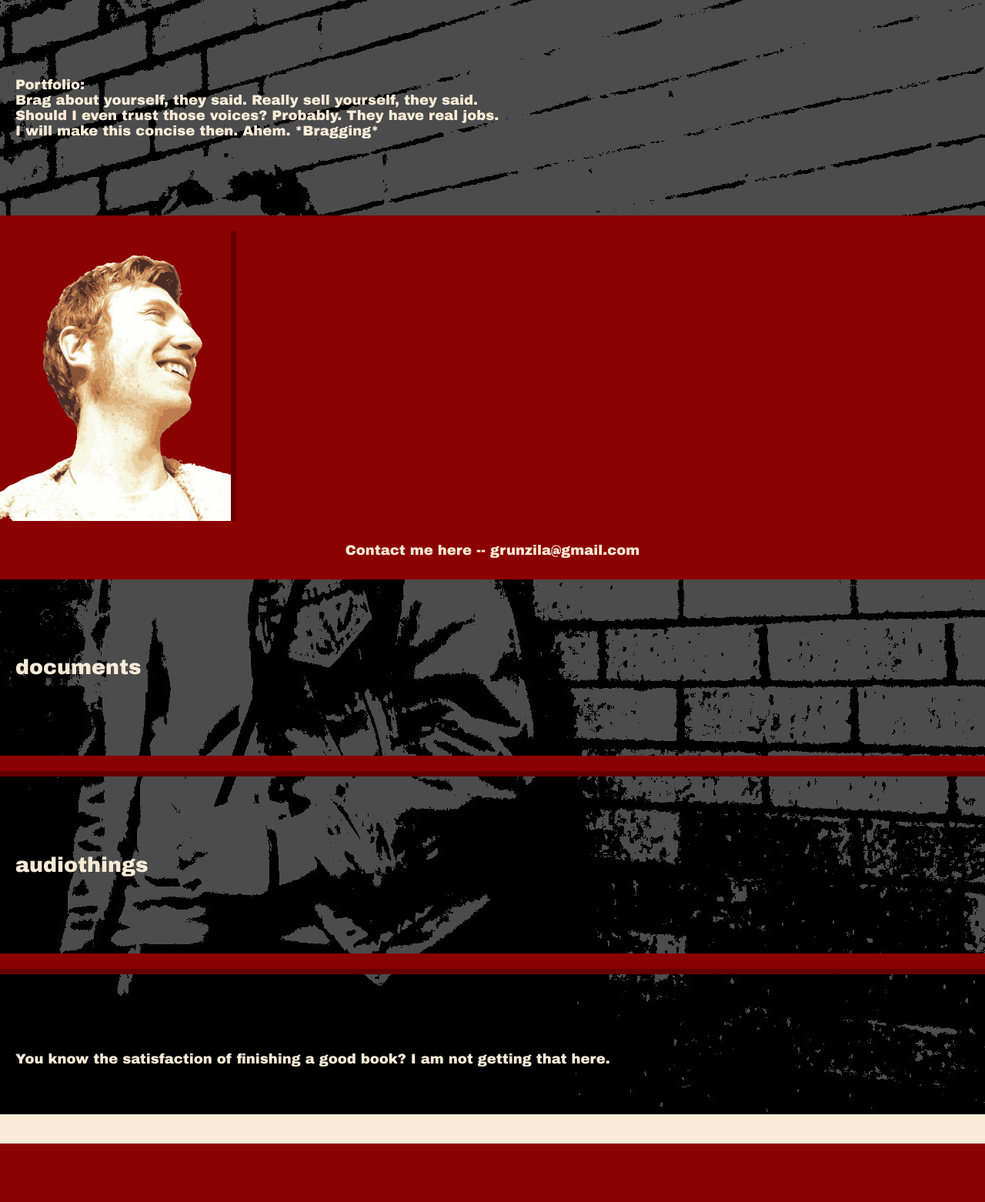
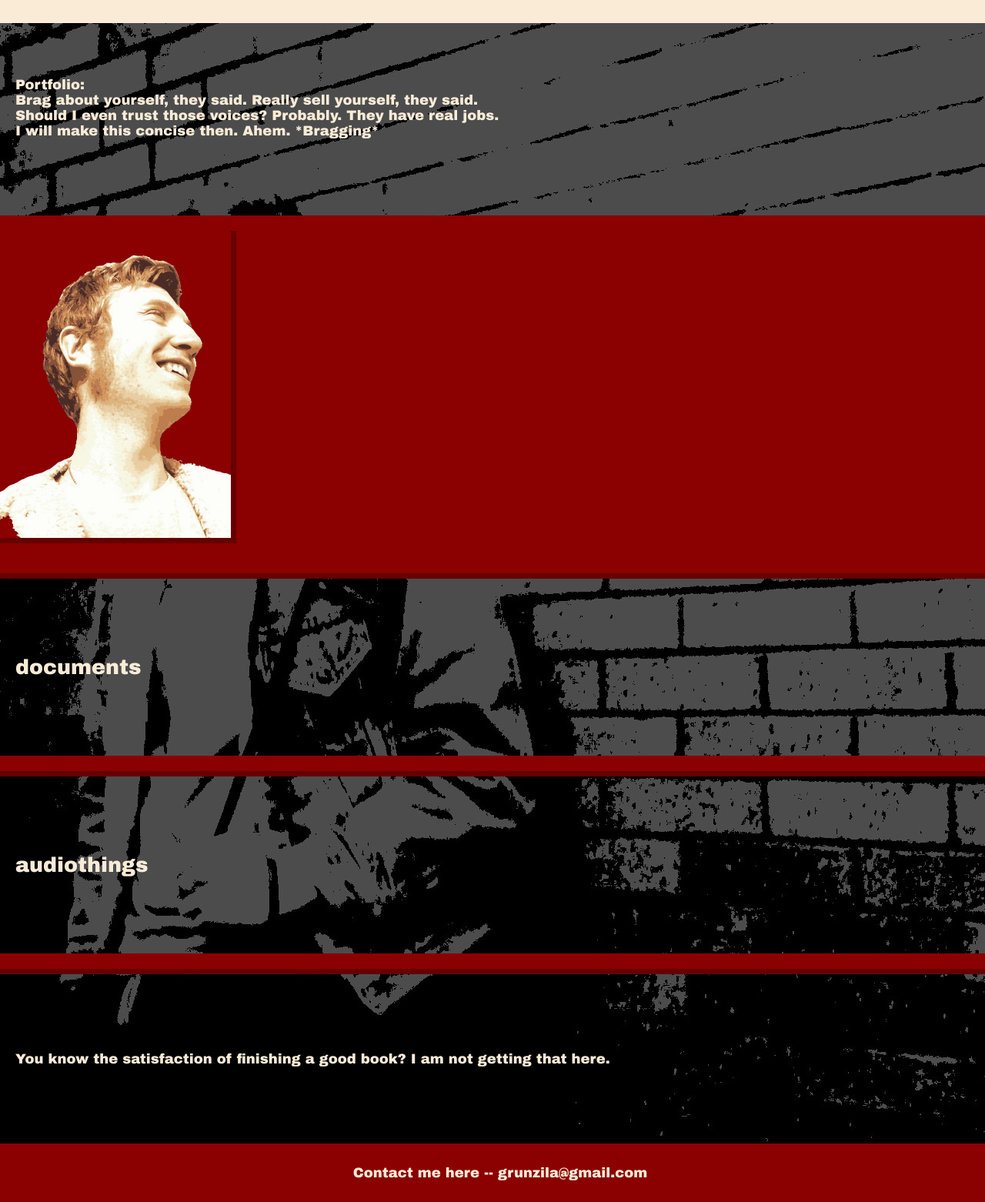
Before and after one commit to Grunzila/development-portfolio, a Django app: page / in a window 1280 px wide. Shown: the part 47-1609 px from the top of the page at 77% size. Before the commit the page ends 1533 px from the top, so only its background shows below. Run offline with Django 3.2, Linux system fonts and the light colour scheme; data that the repository does not hold is empty.

Commit message:
footer adjustments

```diff
--- a/portfolio/static/portfolio/style.css
+++ b/portfolio/static/portfolio/style.css
@@ -22,10 +22,8 @@
 }
 
 footer {
-    left: 0;
-    right: 0;
+    width: 100%;
     bottom: 0;
-    position: absolute;
 }
 
 .intro, .document_lead, .audio_lead, .final {
--- a/portfolio/templates/portfolio/index.html
+++ b/portfolio/templates/portfolio/index.html
@@ -7,7 +7,6 @@
         <link rel="stylesheet" type="text/css" href="{% static 'portfolio/style.css' %}"/>
     </head>
     <body>
-        <!--Name-Occupation-Education-->
         <header class="cap">
             -- Paul E. Roylance -- Computer Engineering -- Utah State University --
         </header>
```
Also changed, not shown: portfolio/static/portfolio/script.js (added).
